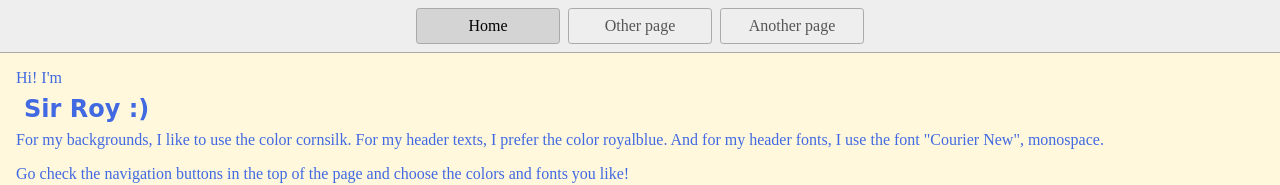
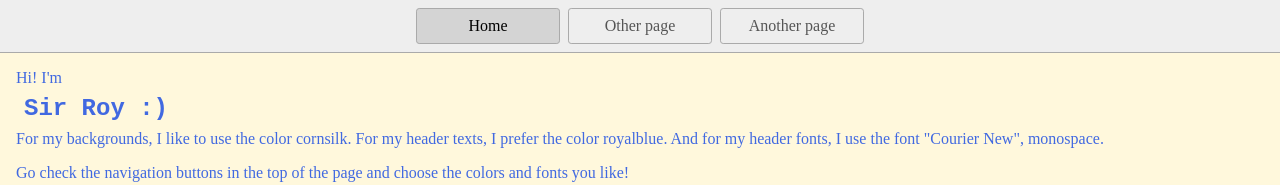
Before and after one commit to roycan/CS3-web_dev-webstarter, a website: page index.html in a window 1280 px wide. Shown: the top 185 px of the page. Drawn offline with Linux system fonts and the light colour scheme.

Commit message:
change font to courier new

```diff
--- a/styles.css
+++ b/styles.css
@@ -11,7 +11,7 @@ body {
 h1, h2, h3, h4, h5, h6 {
   margin: 0;
   padding: 0.5rem;
-  font-family: cursive, system-ui, sans-serif;
+  font-family: "Courier New", monospace, cursive, system-ui, sans-serif;
 
 }
 
@@ -49,5 +49,5 @@ main {
 h1 {
   font-weight: bold;
   font-size: 1.5rem;
-  font-family: cursive;
+  font-family: "Courier New", monospace, cursive, system-ui, sans-serif;
 }
```
